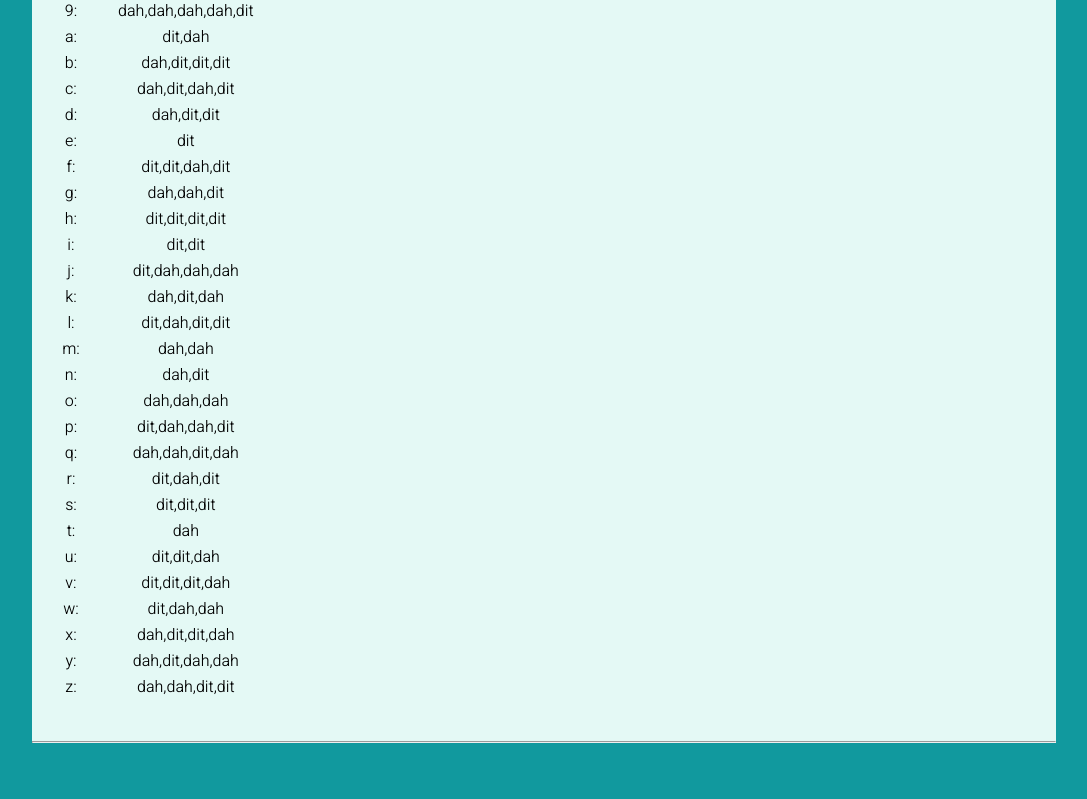
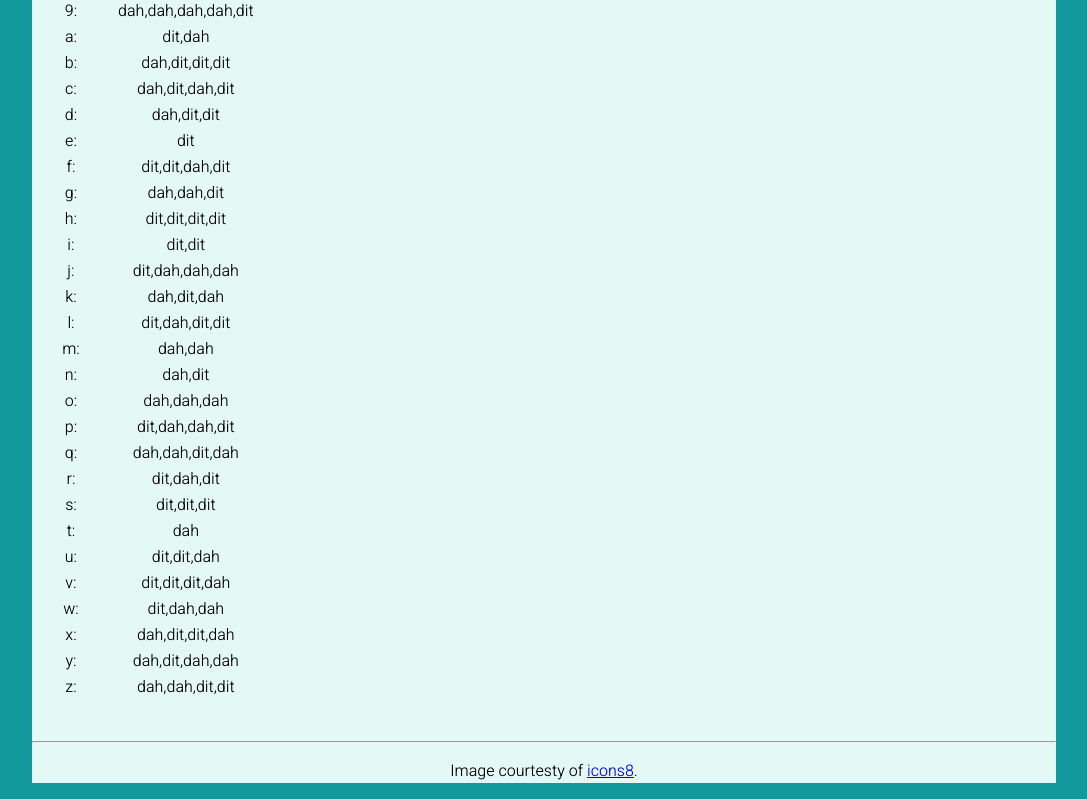
Before and after one commit to jallend1/morseCode, a plain HTML site: page index.html in a window 1280 px wide. Shown: the part 791-1590 px from the top of the page, without its empty margins (96-1183 px from the left). Before the commit the page ends 1542 px from the top, so only its background shows below. Drawn offline with nearby package versions, Linux system fonts and the light colour scheme; a web font is replaced by a local one.

Commit message:
Adds footer with proper image attribution according to icons8 FAQ

```diff
--- a/index.html
+++ b/index.html
@@ -82,6 +82,7 @@
       </div>
       <footer>
         <hr />
+        <p>Image courtesty of <a href="https://icons8.com/illustrations/illustration/pixeltrue-settings">icons8</a>.</p>
       </footer>
     </div>
     <script src="app.js" type="module"></script>
```
